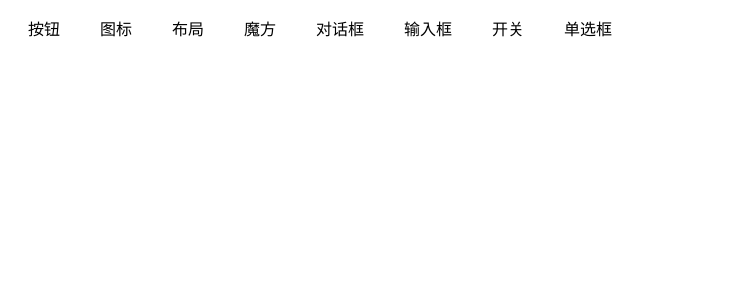
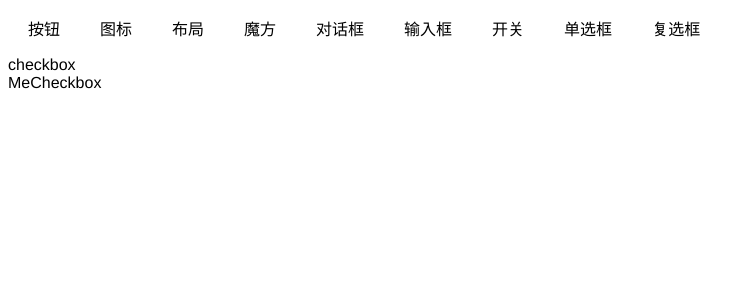
Before and after one commit to mrwdhasd0903/meows-ui, a Vue app: page /checkbox in a window 1280 px wide. Shown: the top 300 px of the page, without its empty margins (0-752 px from the left). Built offline with nearby package versions, Linux system fonts and the light colour scheme.

Commit message:
init checkbox

```diff
--- a/examples/App.vue
+++ b/examples/App.vue
@@ -25,7 +25,8 @@ export default {
         { link: "/dialog", text: "对话框" },
         { link: "/input", text: "输入框" },
         { link: "/switch", text: "开关" },
-        { link: "/radio", text: "单选框" }
+        { link: "/radio", text: "单选框" },
+        { link: "/checkbox", text: "复选框" },
       ]
     };
   }
--- /dev/null
+++ b/examples/components/checkbox.vue
@@ -0,0 +1,22 @@
+<template>
+  <div class>
+    checkbox
+    <me-checkbox></me-checkbox>
+  </div>
+</template>
+
+<script>
+export default {
+  name: "",
+  components: {},
+  data() {
+    return {};
+  },
+  computed: {},
+  methods: {},
+  mounted() {}
+};
+</script>
+
+<style scoped>
+</style>
--- a/examples/router.js
+++ b/examples/router.js
@@ -15,6 +15,9 @@ const router = new VueRouter({
     path: '/',
     // 重定向
     redirect: '/switch'
+  }, {
+    path: '/checkbox',
+    component: () => import("./components/checkbox")
   }, {
     path: '/radio',
     component: () => import("./components/radio")
--- /dev/null
+++ b/packages/Checkbox/index.js
@@ -0,0 +1,9 @@
+// 导入button组件
+import MeCheckbox from './src/index'
+
+// 组件列表
+const components = [
+  MeCheckbox
+]
+
+export default components
--- /dev/null
+++ b/packages/Checkbox/src/index.vue
@@ -0,0 +1,19 @@
+<template>
+  <div class>MeCheckbox</div>
+</template>
+
+<script>
+export default {
+  name: "MeCheckbox",
+  components: {},
+  data() {
+    return {};
+  },
+  computed: {},
+  methods: {},
+  mounted() {}
+};
+</script>
+
+<style scoped>
+</style>
--- a/src/index.js
+++ b/src/index.js
@@ -6,6 +6,7 @@ import Dialog from '../packages/Dialog'
 import Input from '../packages/Input'
 import Switch from '../packages/Switch'
 import Radio from '../packages/Radio'
+import Checkbox from '../packages/Checkbox'
 
 import '../packages/Theme/index.css'
 import '../packages/Theme/transition.css'
@@ -23,7 +24,8 @@ const components = [
   ...Dialog,
   ...Input,
   ...Switch,
-  ...Radio
+  ...Radio,
+  ...Checkbox
 ]
 
 // 定义 install 方法，接收 Vue 作为参数。如果使用 use 注册插件，那么所有的组件都会被注册
```
